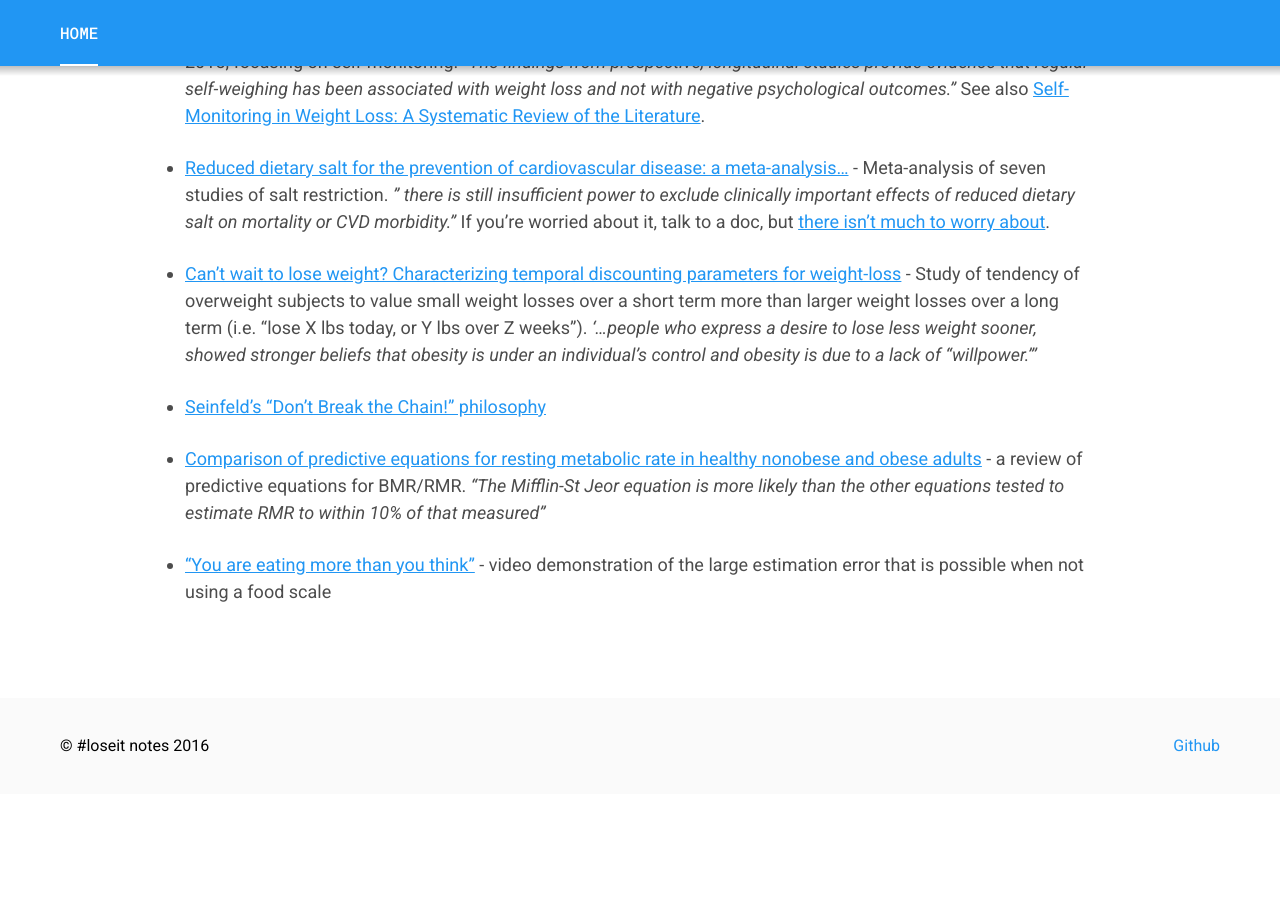
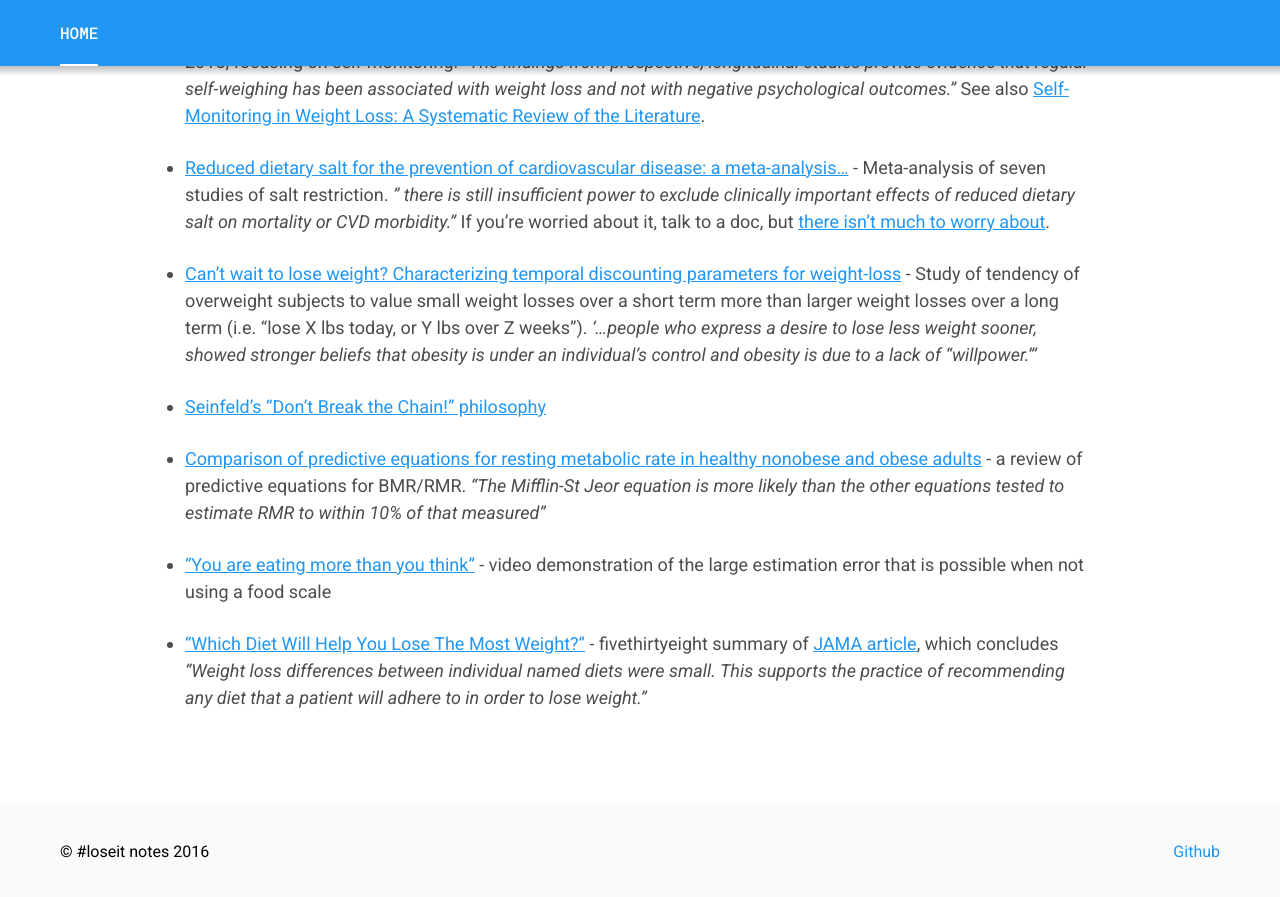
Before and after one commit to loseitIRC/loseitdocs, a Jekyll site: the page built from index.markdown, in a window 1280 px wide and 900 px high, scrolled down 1293 px. Shown: the top 897 px of the window. Built offline with Jekyll 4.4.1, drawn with Linux system fonts in a browser that asks for light colours; before the commit the page ends 2087 px from its top, so only the background shows below that.

Commit message:
added study reviewing multiple diets

```diff
--- a/index.markdown
+++ b/index.markdown
@@ -39,3 +39,5 @@ Want to contribute?  [Fork this site on GitHub](https://github.com/loseitIRC/los
 * [Comparison of predictive equations for resting metabolic rate in healthy nonobese and obese adults](http://www.ncbi.nlm.nih.gov/pubmed/15883556) - a review of predictive equations for BMR/RMR.  *"The Mifflin-St Jeor equation is more likely than the other equations tested to estimate RMR to within 10% of that measured"*
 
 * ["You are eating more than you think"](https://www.youtube.com/watch?v=vjKPIcI51lU) - video demonstration of the large estimation error that is possible when not using a food scale
+
+* ["Which Diet Will Help You Lose The Most Weight?"](https://fivethirtyeight.com/features/which-diet-will-help-you-lose-the-most-weight/) - fivethirtyeight summary of [JAMA article](http://jama.jamanetwork.com/article.aspx?articleid=1900510), which concludes *"Weight loss differences between individual named diets were small. This supports the practice of recommending any diet that a patient will adhere to in order to lose weight."*
```
